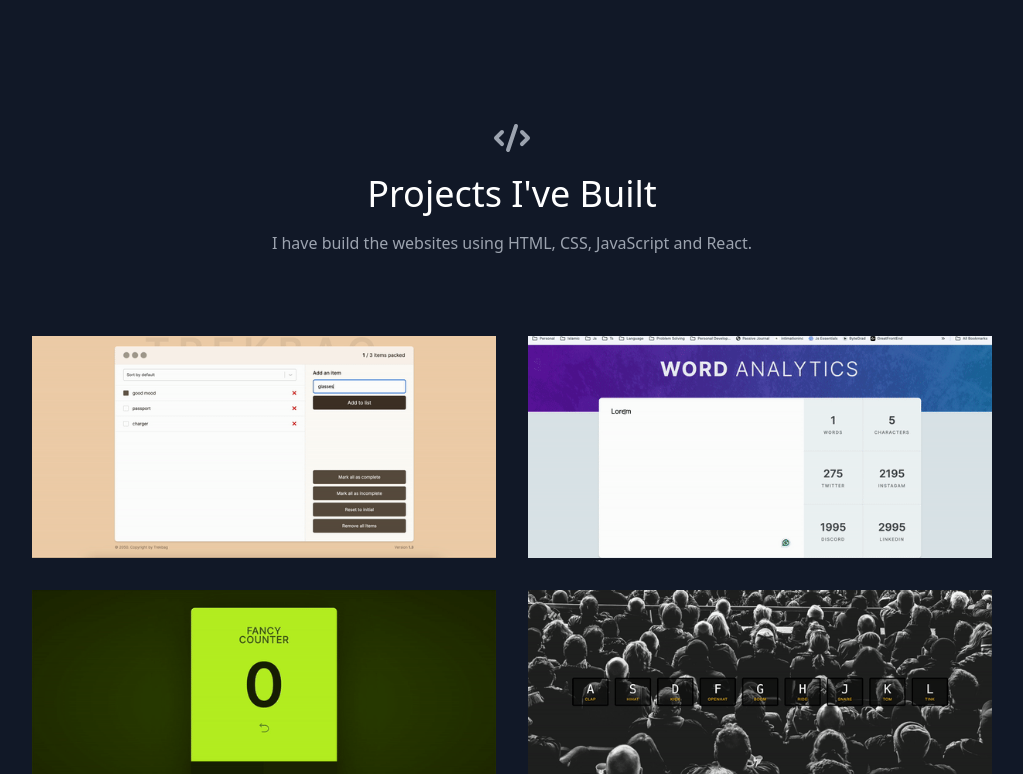
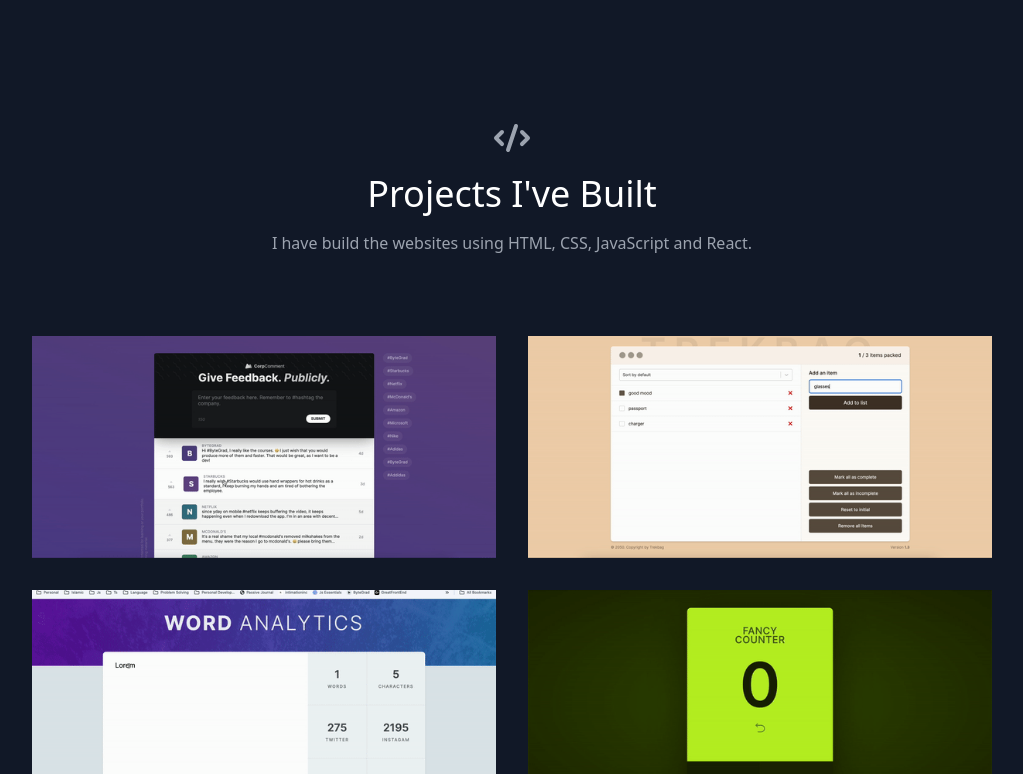
Before and after one commit to N-E-K-0/Portfolio, a React (Create React App) app: page / in a window 1280 px wide. Shown: the part 570-1344 px from the top of the page, without its empty margins (128-1151 px from the left). Built offline with nearby package versions, Linux system fonts and the light colour scheme.

Commit message:
add: corp-comment project

```diff
--- a/src/data.js
+++ b/src/data.js
@@ -1,4 +1,12 @@
 export const projects = [
+  {
+    title: "Corp-Comment",
+    subtitle:
+      "Give feedback to the great companies without any hassle, publicly.",
+    technologies: "Html, Css, JavaScript, TypeScript, React, Zustand",
+    image: "./corp-comment.gif",
+    link: "https://github.com/N-E-K-0/corp-comment",
+  },
   {
     title: "Trekbag",
     subtitle:
```
Also changed, not shown: public/corp-comment.gif (added).
